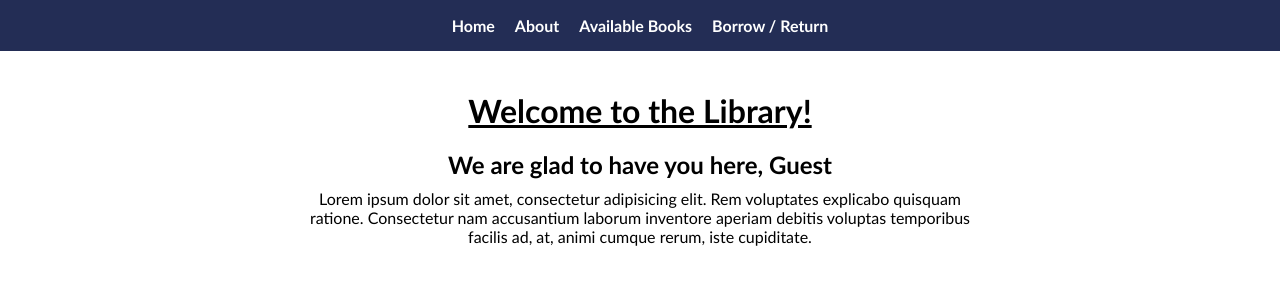
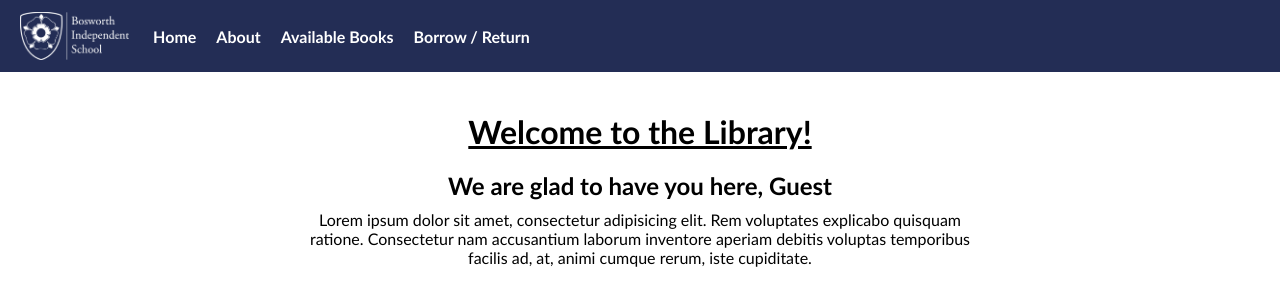
Before and after one commit to codeycode0101/Bos-Library, a Flask app: page / in a window 1280 px wide. Shown: the top 306 px of the page. Run offline with Flask 3, Linux system fonts and the light colour scheme.

Commit message:
Add Bosworth logo to navigation

```diff
--- a/static/style.css
+++ b/static/style.css
@@ -11,17 +11,32 @@ body {
 .site-nav {
     background: #232D55;
     display: flex;
-    justify-content: center;
-    gap: 20px;
-    padding: 16px;
+    align-items: center;
+    gap: 24px;
+    justify-content: flex-start;
+    padding: 12px 20px;
     flex-wrap: wrap;
 }
-.site-nav a {
+.site-logo {
+    display: flex;
+    align-items: center;
+}
+.site-logo img {
+    display: block;
+    height: 48px;
+    width: auto;
+}
+.nav-links {
+    display: flex;
+    flex-wrap: wrap;
+    gap: 20px;
+}
+.nav-links a {
     color: #ffffff;
     font-weight: bold;
     text-decoration: none;
 }
-.site-nav a:hover {
+.nav-links a:hover {
     color: #74C5EA;
 }
 .page {
--- a/templates/base.html
+++ b/templates/base.html
@@ -8,10 +8,16 @@
 </head>
 <body>
     <nav class="site-nav">
-        <a href="{{ url_for('index') }}">Home</a>
-        <a href="{{ url_for('about') }}">About</a>
-        <a href="{{ url_for('books') }}">Available Books</a>
-        <a href="{{ url_for('borrow_return') }}">Borrow / Return</a>
+        <a class="site-logo" href="{{ url_for('index') }}" aria-label="Bosworth Library home">
+            <img src="{{ url_for('static', filename='images/bosworth-logo.png') }}" alt="Bosworth Independent School logo">
+        </a>
+
+        <div class="nav-links">
+            <a href="{{ url_for('index') }}">Home</a>
+            <a href="{{ url_for('about') }}">About</a>
+            <a href="{{ url_for('books') }}">Available Books</a>
+            <a href="{{ url_for('borrow_return') }}">Borrow / Return</a>
+        </div>
     </nav>
 
     <main class="page">
```
Also changed, not shown: static/images/bosworth-logo.png (added).
